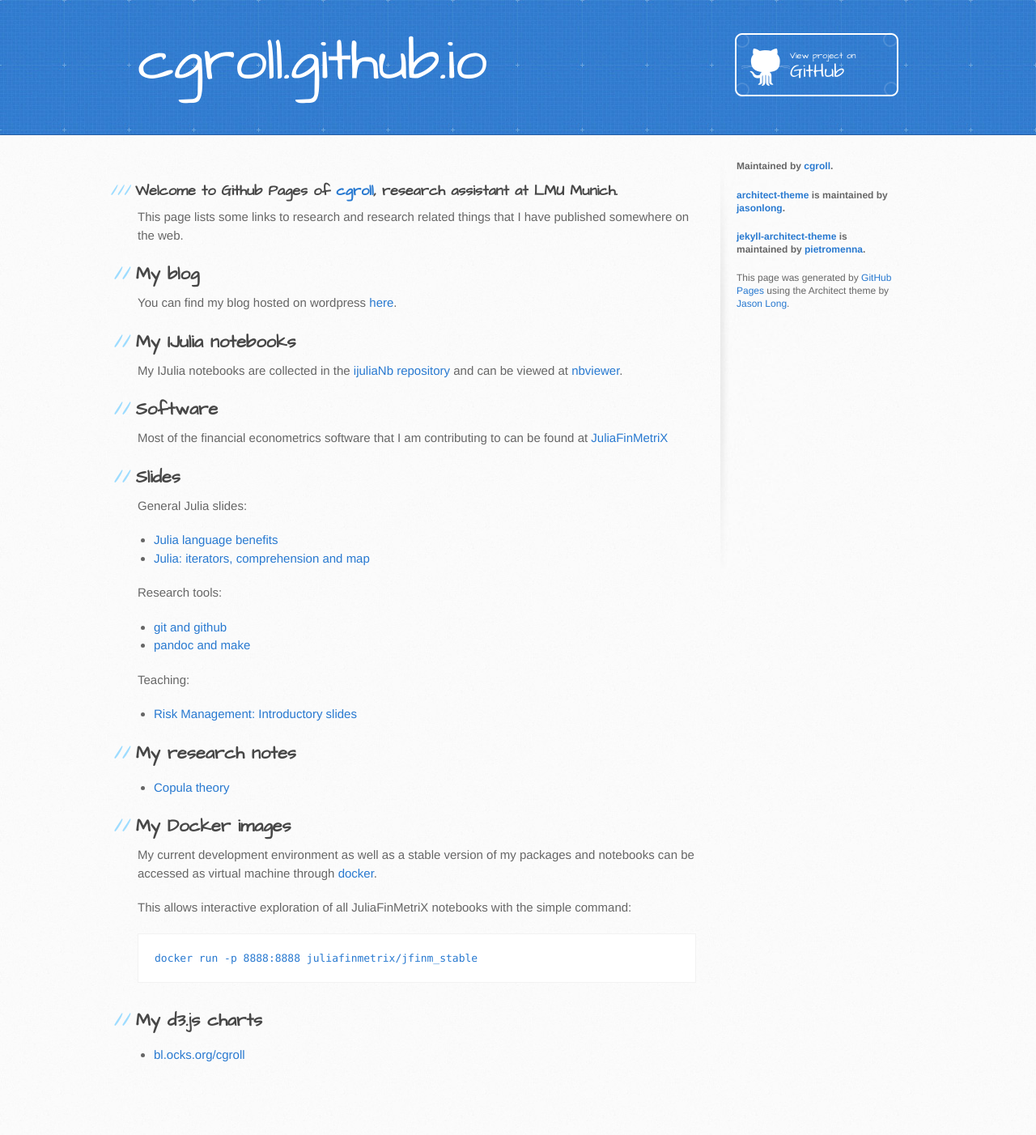
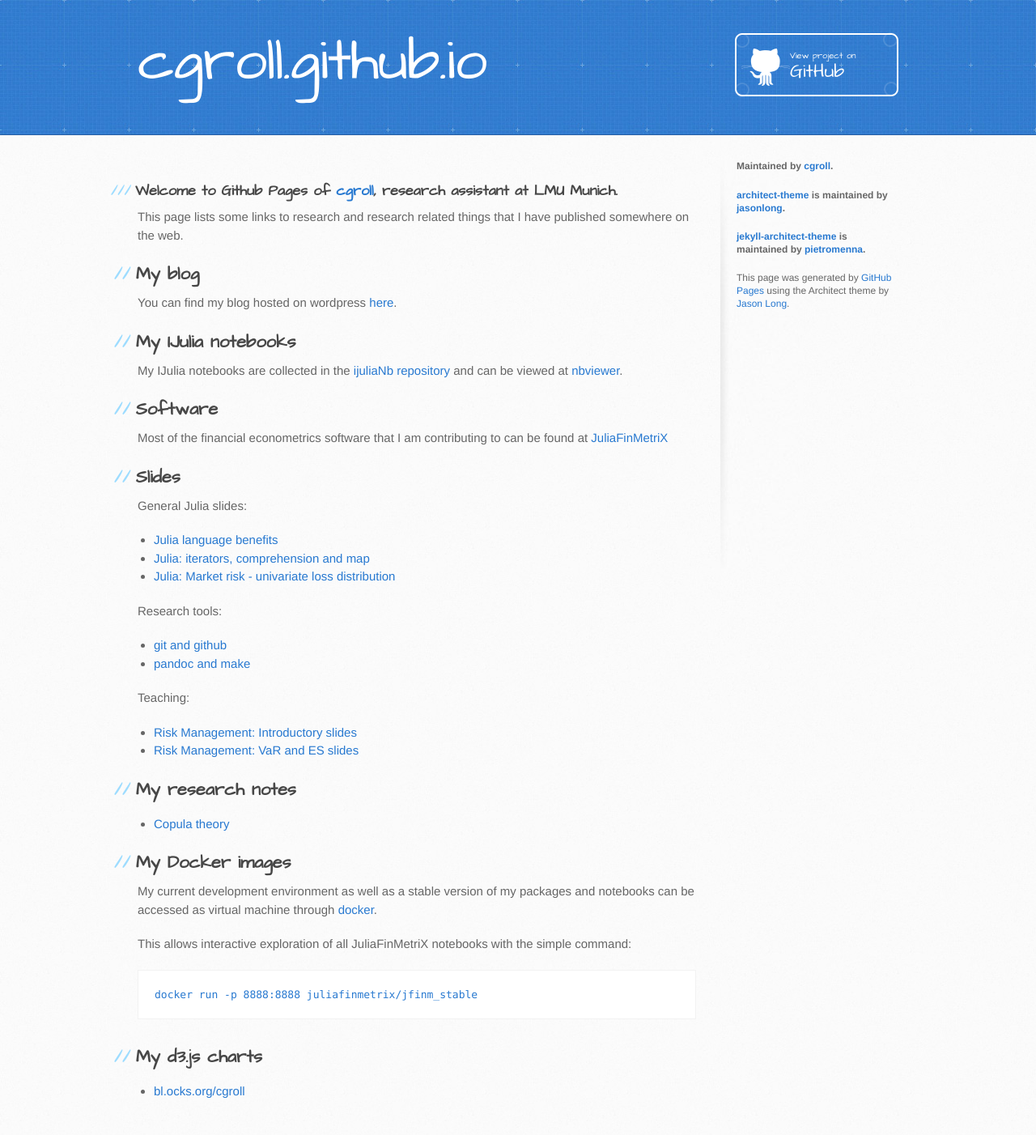
Before and after one commit to cgroll/cgroll.github.io, a Jekyll site: the page built from index.md, in a window 1280 px wide. Shown: the whole page at 81% size. Built offline with Jekyll 4.4.1, drawn with Linux system fonts in a browser that asks for light colours; before the commit the page ends 1357 px from its top, so only the background shows below that.

Commit message:
slide links added

```diff
--- a/index.md
+++ b/index.md
@@ -31,6 +31,7 @@
   benefits](http://cgroll.github.io/ijuliaSlides/julia_features.slides.html)
 - [Julia: iterators, comprehension and
   map](http://cgroll.github.io/ijuliaSlides/iterators_comprehensions_and_map.slides.html)
+- [Julia: Market risk - univariate loss distribution](http://cgroll.github.io/ijuliaSlides/market_risk_univariate.slides.html)
 
 Research tools:
 
@@ -40,6 +41,7 @@
 Teaching:
 
 - [Risk Management: Introductory slides](http://cgroll.github.io/riskMan/output/intro.slides.html#/)
+- [Risk Management: VaR and ES slides](http://cgroll.github.io/riskMan/output/var_es.slides.html#/)
 
 ## My research notes
 
```
